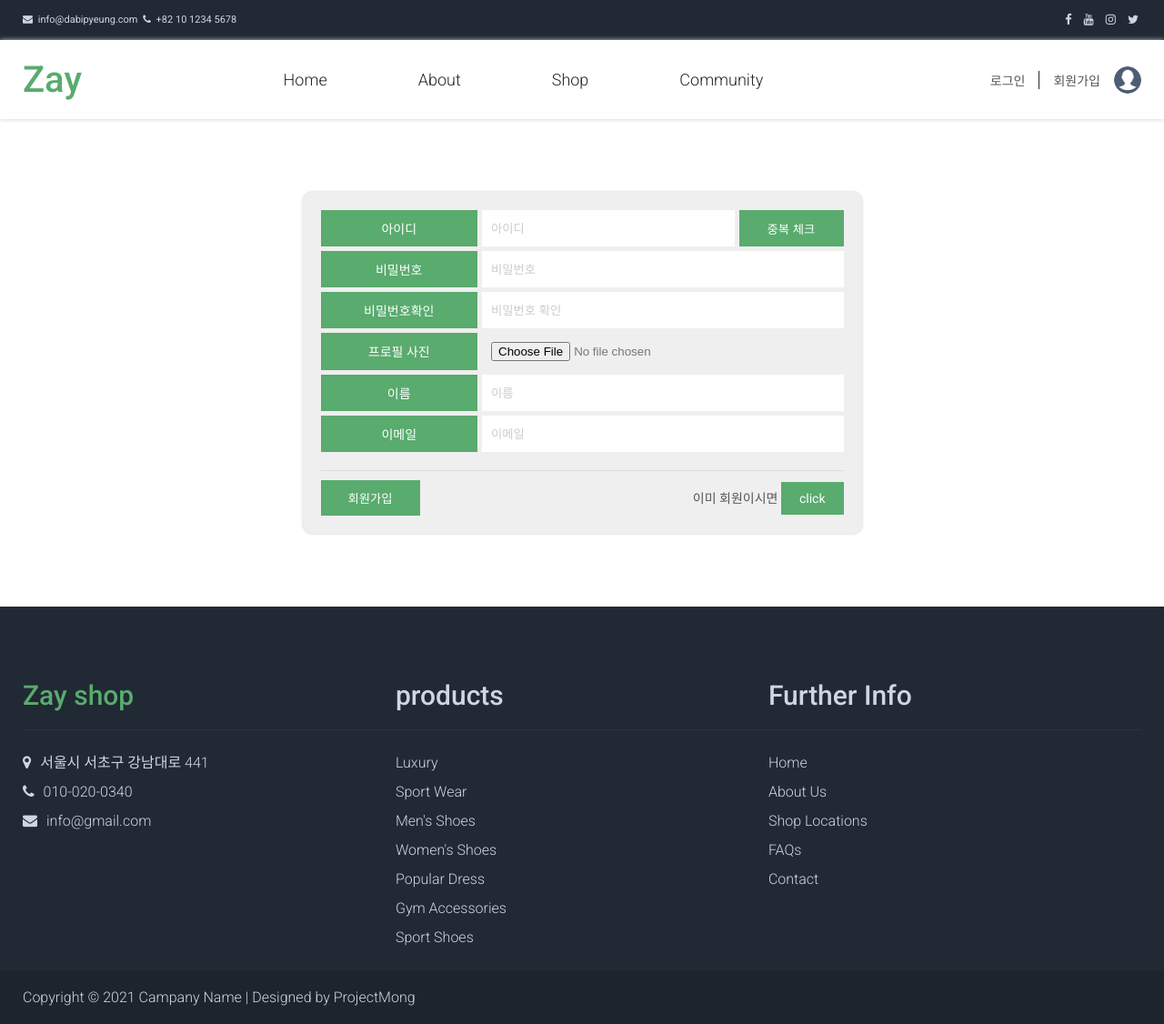
After one commit to yunjungheo/zay, a PHP site: page /pages/join/join_form.php in a window 1280 px wide. The commit adds this page. Shown: the whole page at 91% size. Run offline with PHP 8.4, Linux system fonts and the light colour scheme; a stand-in replaces the project's code that opens the database connection.

Commit message:
0714 푸터 정리 및 제품 데이터베이스

```diff
--- a/css/reset.css
+++ b/css/reset.css
@@ -5,7 +5,8 @@
 *{margin:0; padding:0; box-sizing: border-box;}
 a{color:#212529; text-decoration: none;}
 ol, ul{list-style:none;}
-input, button, textarea{outline:0; border-radius:0;}
+input, button, textarea{outline:0; border-radius:0; border: 0; padding: 10px; color: #777;}
+input::placeholder{color: #ccc;}
 textarea{resize:none;}
 img{display:block;}
 
@@ -14,7 +15,7 @@ img{display:block;}
 @media screen and (max-width:1230px){.center{padding:0 30px;}}
 .wrap{width:100%; height:auto;}
 .clearfix:after{display:block; content:''; clear:both;}
-body{font-size:14px; font-family: 'Roboto', 'Noto Sans KR', sans-serif; color:#212529; height:3000px;}
+body{font-size:14px; font-family: 'Roboto', 'Noto Sans KR', sans-serif; color:#212529; _height:3000px;}
 section{padding:80px 0;}
 
 /* Common Elements Style Code */
--- a/css/style.css
+++ b/css/style.css
@@ -54,3 +54,47 @@ header.stick .gnb{font-size:16px;}
 .categories .cate_box .cate_img img{width:100%;}
 .categories .cate_item h3{font-size:18px; margin:15px 0;}
 .categories .cate_item a{background:#59ab6e; color:#fff; padding:12px 25px;}
+
+
+/* Footer Section Style Code */
+footer{width: 100%; height: auto; background:#212934; color: #cfd6e1; padding: 80px 0 0 0;}
+footer .sub_menus{display: flex;}
+footer .sub_menus>div{width: 33.33%;}
+
+
+footer  ul{padding: 20px 0;}
+footer a{color: #cfd6e1; font-size: 16px; font-weight: 300; line-height: 2em;}
+footer a i{margin-right:10px;}
+
+
+footer h3{font-size: 30px; font-weight: 500; color:#cfd6e1;
+  padding: 0 0 20px 0;border-bottom: 1px solid #2d343f;}
+footer>.center div.shop h3{color: #59ab6e;}
+
+footer .company_info{background: #1d242d;}
+
+footer .company_info p{font-size: 16px; font-weight: 300; padding: 20px 0;}
+
+
+/* Join Page Style Code */
+section.join .form_box{width: 100%; height: auto; display: flex; align-items: center; justify-content: center;}
+section.join .form_box .mem_form,
+section.join .form_box .login_form{background: #efefef; width: 50%; padding: 20px; border-radius: 10px; box-shadow: 0 0 3px #ccc;}
+
+
+section.join .mem_form p,
+section.join .login_form p{ width: 100%; height: auto; display: flex; margin: 0 0 5px 0; justify-content: space-between;}
+section.join .mem_form label,
+section.join .login_form label{width: 30%; padding: 10px 20px; background: #59ab6e; color: #fff; text-align: center;}
+
+section.join .mem_form p:first-child input{width: calc(50% - 10px);}
+section.join .mem_form p:first-child button{width: 20%; background: #59ab6e; color: #fff;}
+
+section.join .mem_form input,
+section.join .login_form input{width:calc(70% - 5px);}
+section.join .mem_form .submit_info,
+section.join .login_form .submit_info{display: flex;justify-content: space-between;padding: 10px 0 0 0; border-top: 1px solid #ddd; margin-top: 20px; align-items: center;}
+section.join .mem_form .submit_info button,
+section.join .login_form .submit_info button{background: #59ab6e; color: #fff; padding: 10px 30px;}
+section.join .submit_info span{color: #555;}
+section.join .submit_info span a{display: inline-block; padding: 10px 20px; background: #59ab6e; color: #fff;}
--- a/guide.txt
+++ b/guide.txt
@@ -1,5 +1,5 @@
 1. color
-
+- #F3F2F1 (제품 배경색)
 - #ffffff(주색)
 - #59ab6e(포인트)
 - #212934(보조색)
--- /dev/null
+++ b/include/footer.php
@@ -0,0 +1,41 @@
+<footer>
+      <div class="center">
+        <div class="sub_menus">
+          <div class="shop">
+            <h3>Zay shop</h3>
+            <ul>
+              <li><a href="#"><i class="fa fa-map-marker"></i>서울시 서초구 강남대로 441</a></li>
+              <li><a href="#"><i class="fa fa-phone"></i>010-020-0340</a></li>
+              <li><a href="#"><i class="fa fa-envelope"></i>info@gmail.com</a></li>
+            </ul>
+          </div>
+          <div class="products">
+            <h3>products</h3>
+              <ul>
+                <li><a href="#">Luxury</a></li>
+                <li><a href="#">Sport Wear</a></li>
+                <li><a href="#">Men's Shoes</a></li>
+                <li><a href="#">Women's Shoes</a></li>
+                <li><a href="#">Popular Dress</a></li>
+                <li><a href="#">Gym Accessories</a></li>
+                <li><a href="#">Sport Shoes</a></li>
+              </ul>
+          </div>
+          <div class="further">
+           <h3>Further Info</h3>
+              <ul>
+                <li><a href="#">Home</a></li>
+                <li><a href="#">About Us</a></li>
+                <li><a href="#">Shop Locations</a></li>
+                <li><a href="#">FAQs</a></li>
+                <li><a href="#">Contact</a></li>
+              </ul>
+          </div>
+        </div>
+      </div>
+      <div class="company_info">
+        <div class="center">
+          <p>Copyright &copy; 2021 Campany Name | Designed by ProjectMong </p>
+       </div>
+      </div>
+    </footer>
--- a/include/header.php
+++ b/include/header.php
@@ -49,7 +49,7 @@
       <div class="menu_items">
         <ul class="gnb">
           <li><a href="/zay/index.php">Home</a></li>
-          <li><a href="#">About</a></li>
+          <li><a href="/zay/pages/admin/product_insert_form.php">About</a></li>
           <li><a href="#">Shop</a></li>
           <li><a href="#">Community</a></li>
         </ul>
@@ -59,8 +59,8 @@
             if(!$userid){
           ?>
           <!-- 로그아웃 시 보여질 UI -->
-          <a href="/zay/pages/login_form.php">로그인</a>
-          <a href="/zay/pages/join_form.php">회원가입</a>
+          <a href="/zay/pages/join/login_form.php">로그인</a>
+          <a href="/zay/pages/join/join_form.php">회원가입</a>
           <a href="#"><img src="/zay/img/default-user.png" alt=""></a>
           <?php
             } else{
--- a/index.php
+++ b/index.php
@@ -112,6 +112,10 @@
       </div>
     </section>
     <!-- End of Categories Section -->
+
+
+    <?php include $_SERVER["DOCUMENT_ROOT"]."/zay/include/footer.php"; ?>
+
   </div>
 
   <!-- jQuery Framework Load -->
--- a/pages/join.php
+++ b/pages/join.php
@@ -16,7 +16,7 @@
     <p>가입일 : <input type ="text" name="mem_regi"></p>
 
     <button type="button" id="submit_btn">제출</button>
-    <!--   타입에 써밋을 쓰지말아야하는 이유??  -->
+
   </form>
 
   <script>
--- a/pages/join_form.php
+++ b/pages/join/join_form.php
@@ -19,21 +19,51 @@
   <link rel="stylesheet" href="/zay/css/media.css">
 </head>
 <body>
+  <div class="wrap">
+    <?php include $_SERVER["DOCUMENT_ROOT"]."/zay/include/header.php"; ?>
 
-  <?php include $_SERVER["DOCUMENT_ROOT"]."/zay/include/header.php"; ?>
+    <section class="join">
+      <div class="center">
+        <div class="form_box">
+          <form action="/zay/php/insert_mem.php" method="post" name="mem_form" enctype="multipart/form-data" class="mem_form">
+            <p>
+              <label>아이디</label><input type="text" name="mem_id" placeholder="아이디">
+              <button type="button">중복 체크</button>
+            </p>
+            <p>
+              <label>비밀번호</label><input type="password" name="mem_pass" autocomplete="off" placeholder="비밀번호">
+            </p>
+            <p>
+              <label>비밀번호확인</label><input type="password" name="mem_pass_check" autocomplete="off" placeholder="비밀번호 확인">
+            </p>
+            <p>
+              <label>프로필 사진</label><input type="file" name="mem_pf">
+            </p>
+            <p>
+              <label>이름</label><input type="text" name="mem_name" placeholder="이름">
+            </p>
+            <p>
+              <label>이메일</label><input type="text" name="mem_email" placeholder="이메일">
+            </p>
+            <div class="submit_info">
+              <button type="button" id="submit_btn">회원가입</button>
+              <span>이미 회원이시면 <a href="/zay/pages/join/login_form.php">click</a></span>
+            </div>
+
+          </form>
+        </div>
+      </div>
+    </section>
 
 
-  <form action="/zay/php/insert_mem.php" method="post" name="mem_form" enctype="multipart/form-data">
-    <p>아이디 : <input type="text" name="mem_id"></p>
-    <!-- 아이디 중복체크 -->
-    <p>비밀번호 : <input type="password" name="mem_pass"></p>
-    <p>비밀번호 확인 : <input type="password" name="mem_pass_check"></p>
-    <p>프로필 사진 : <input type="file" name="mem_pf"></p>
-    <p>이름 : <input type="text" name="mem_name"></p>
-    <p>이메일 : <input type="text" name="mem_email"></p>
 
-    <button type="button" id="submit_btn">제출</button>
-  </form>
+
+
+    <?php include $_SERVER["DOCUMENT_ROOT"]."/zay/include/footer.php"; ?>
+
+  </div>
+
+
    <!-- jQuery Framework Load -->
   <script src="https://ajax.googleapis.com/ajax/libs/jquery/3.4.1/jquery.min.js"></script>
   <script src="/zay/js/jq.main.js"></script>
--- a/todo.txt
+++ b/todo.txt
@@ -16,3 +16,7 @@
 14. 게시판 수정 및 삭제
 15. 관리자 페이지
 16. 상품 검색
+
+-----------------------------------
+문제사항
+1.로그인, 회원가입 창 화면 피팅
```
Also changed, not shown: css/media.css (+55 -0 lines), pages/admin/product_insert_form.php (added, +67 -0 lines), pages/join/login_form.php (added, +113 -0 lines), pages/login_form.php (deleted, +0 -36 lines), php/product_insert.php (added, +25 -0 lines), sql/zay_pro.sql (added, +65 -0 lines), sql/zay_mem.sql (renamed from zay_mem.sql).
